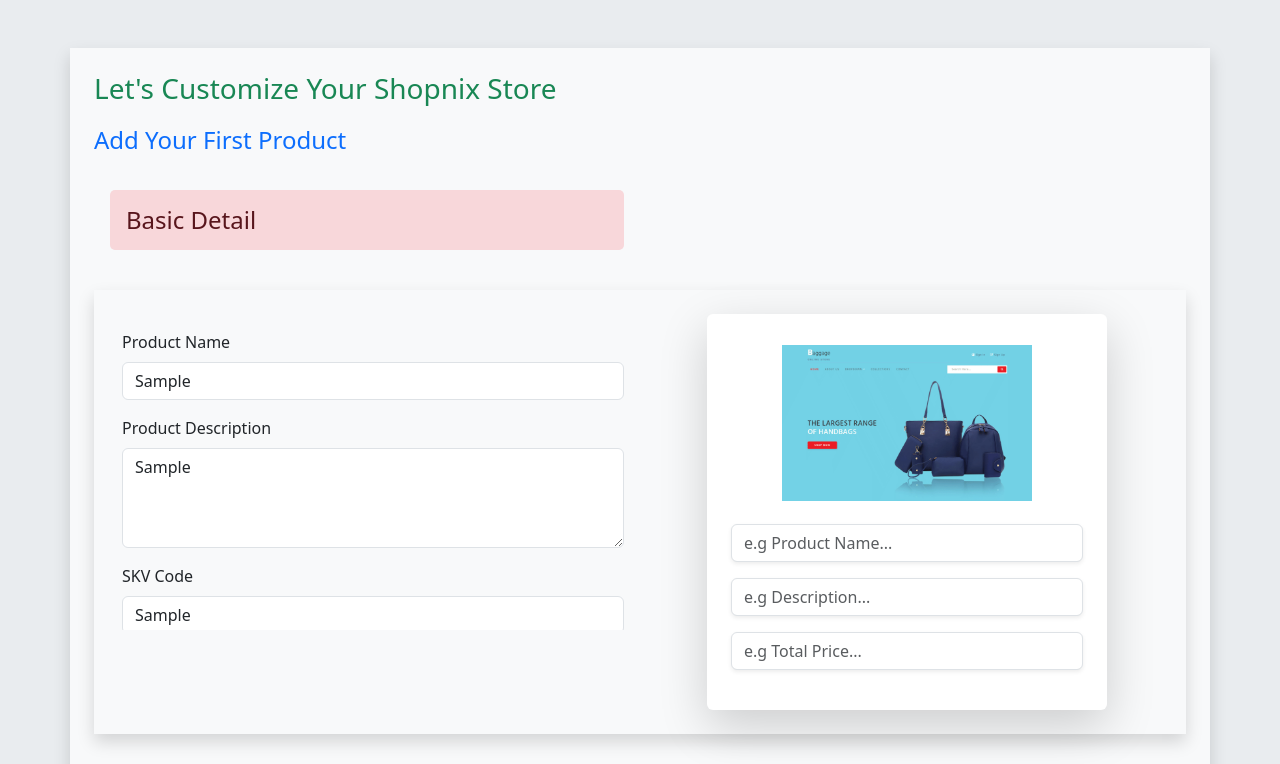
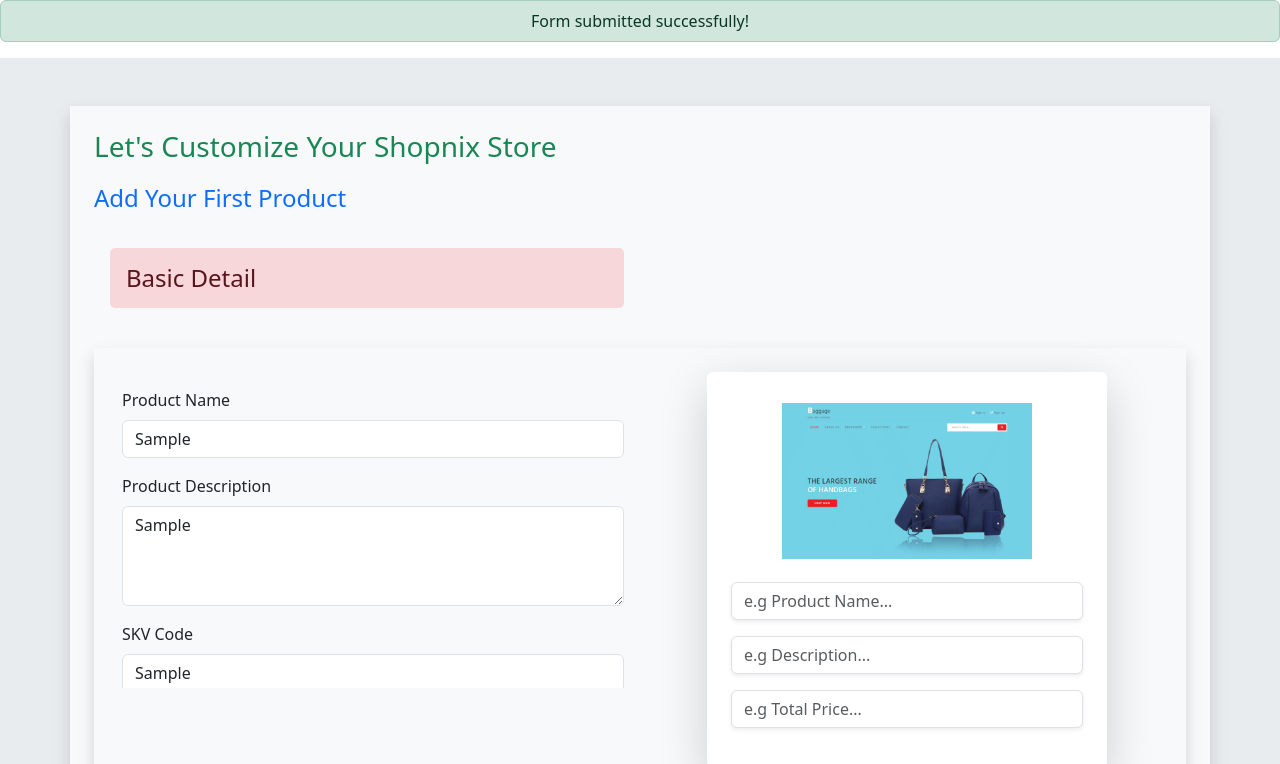
Before and after one commit to Guru6049/Guru_Prasath_AssementTask_Cloud, a plain HTML site: page Pages3.html in a window 1280 px wide. Both pictures are taken after typing "Sample", "Sample", "Sample", "5", "5", "5" into the empty fields and a click on the button "Submit". Shown: the top 764 px of the page. Drawn offline with nearby package versions, Linux system fonts and the light colour scheme.

Commit message:
submit button updated

```diff
--- a/Pages3.html
+++ b/Pages3.html
@@ -127,6 +127,12 @@
             window.scrollTo({ top: 0, behavior: "smooth" });
 
 
+            const messageBox = document.createElement("div");
+            messageBox.className = "alert alert-success text-center p-2";
+            messageBox.innerText = "Form submitted successfully!";
+            document.body.prepend(messageBox);
+
+
             setTimeout(() => {
                 window.location.href = "Pages1.html";
             }, 3000);
```
